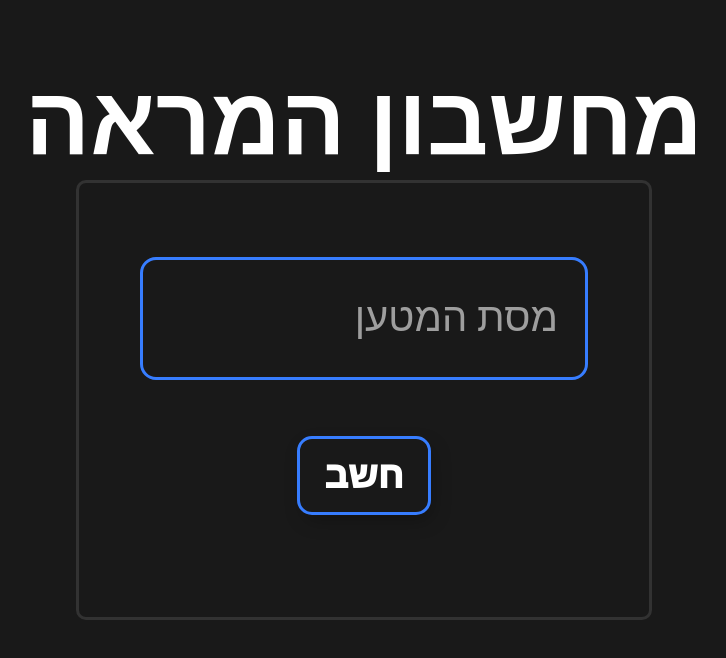
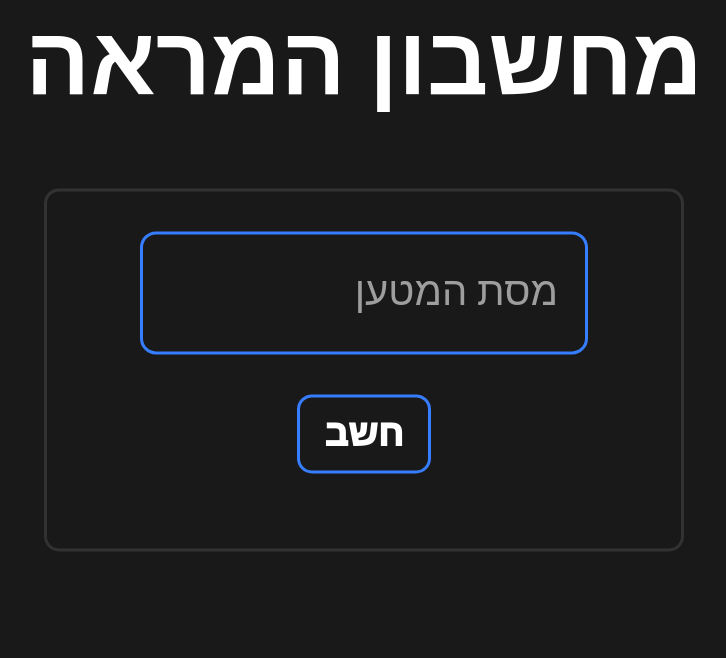
Before and after one commit to AmitBerko/golden-riddle, a React (Create React App) app: page / in a window 1280 px wide. Shown: the top 658 px of the page, without its empty margins (276-1002 px from the left). Built offline with nearby package versions, Linux system fonts and the light colour scheme.

Commit message:
Updated `styles.scss`

```diff
--- a/src/styles.scss
+++ b/src/styles.scss
@@ -13,6 +13,7 @@ body {
     background-color: $background-color;
     margin: 0;
     text-align: center;
+    overflow-y: hidden;
 }
 
 input::-webkit-outer-spin-button, // Remove the arrows from the input element
@@ -22,24 +23,24 @@ input::-webkit-inner-spin-button {
 }
 
 .container {
-    position: absolute;
-    transform: translate(-50%, -50%);
+    // position: absolute;
+    // top: 50%;
+    // left: 50%;
+    // transform: translate(-50%, -50%);
+    transform: translateY(-15%);
     align-items: center;
-    justify-content: center;
+    border: 3px solid rgb(50, 50, 50);
+    padding: 40px;
+    border-radius: 15px;
+    margin: 0 auto;
     display: flex;
     flex-direction: column;
-    top: 50%;
-    left: 50%;
-    width: 45vw;
-    height: 55vh;
-    border: 3px solid rgb(50, 50, 50);
-    border-radius: 10px;
-    margin: 0;
-    padding: 30px;
-    padding-top: 34px;
+    height: auto;
+    width: 50%;
 }
 
 .title {
+    transform: translateY(-3.75rem);
     font-size: 6rem;
 }
 
@@ -111,11 +112,12 @@ input::-webkit-inner-spin-button {
     position: relative;
     font-weight: 1000;
     font-size: 2.3rem;
-    -webkit-box-shadow: 4px 8px 19px -3px rgba(0, 0, 0, 0.27);
-    box-shadow: 4px 8px 19px -3px rgba(0, 0, 0, 0.27);
+    // -webkit-box-shadow: 4px 8px 19px -3px rgba(0, 0, 0, 0.27);
+    // box-shadow: 4px 8px 19px -3px rgba(0, 0, 0, 0.27);
     transition: all 250ms;
     overflow: hidden;
-    margin-bottom: 2rem;
+    margin-bottom: 1.5rem;
+    transform: translateY(-1rem);
 
     &::before {
         content: "";
@@ -128,7 +130,7 @@ input::-webkit-inner-spin-button {
         z-index: -1;
         -webkit-box-shadow: 4px 8px 19px -3px rgba(0, 0, 0, 0.27);
         box-shadow: 4px 8px 19px -3px rgba(0, 0, 0, 0.27);
-        transition: all 300ms
+        transition: 300ms;
     }
 
     &:hover::before {
@@ -136,12 +138,25 @@ input::-webkit-inner-spin-button {
     }
 
     &:active {
-        transform: scale(0.95);
-        transition: all 50ms linear;
+        transform: translateY(-0.8rem) scale(0.95);
+        transition: 50ms linear;
     }
 }
 
 .result-message {
     font-size: 35px;
-    margin: 0;
+    margin: -1.3rem 0 1rem 0;
 }
+
+.table {
+    font-size: 1.15rem;
+}
+
+td {
+    padding: 2px;
+}
+
+.date-picker {
+    font-size: 1.25rem;
+    margin: -1.5rem 0 1.2rem 0;
+}
```
